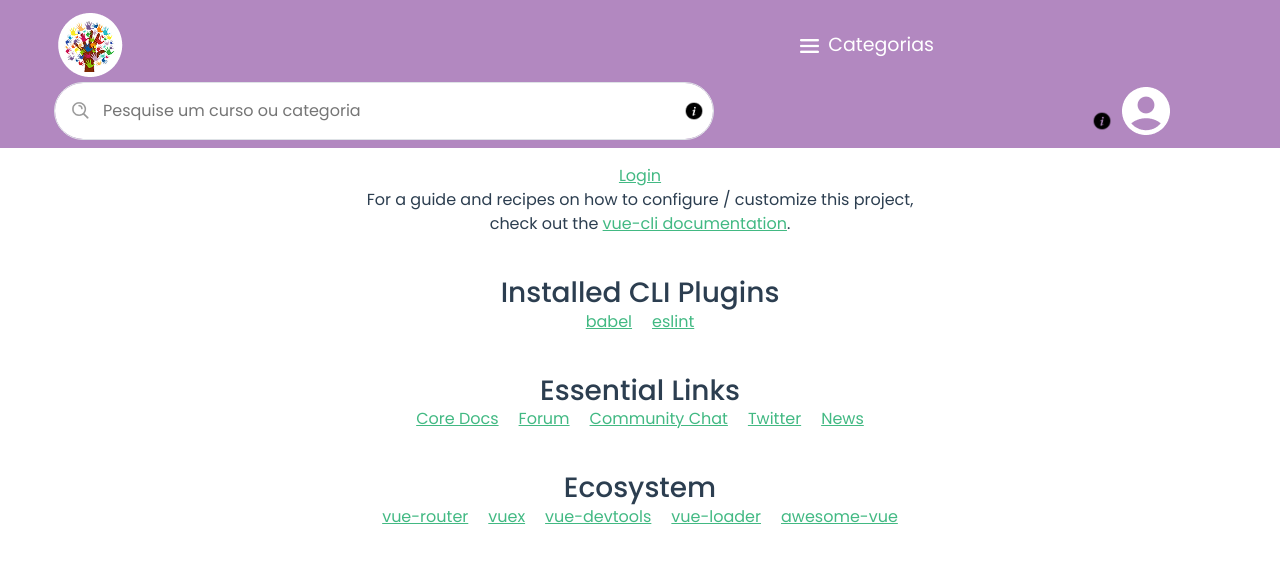
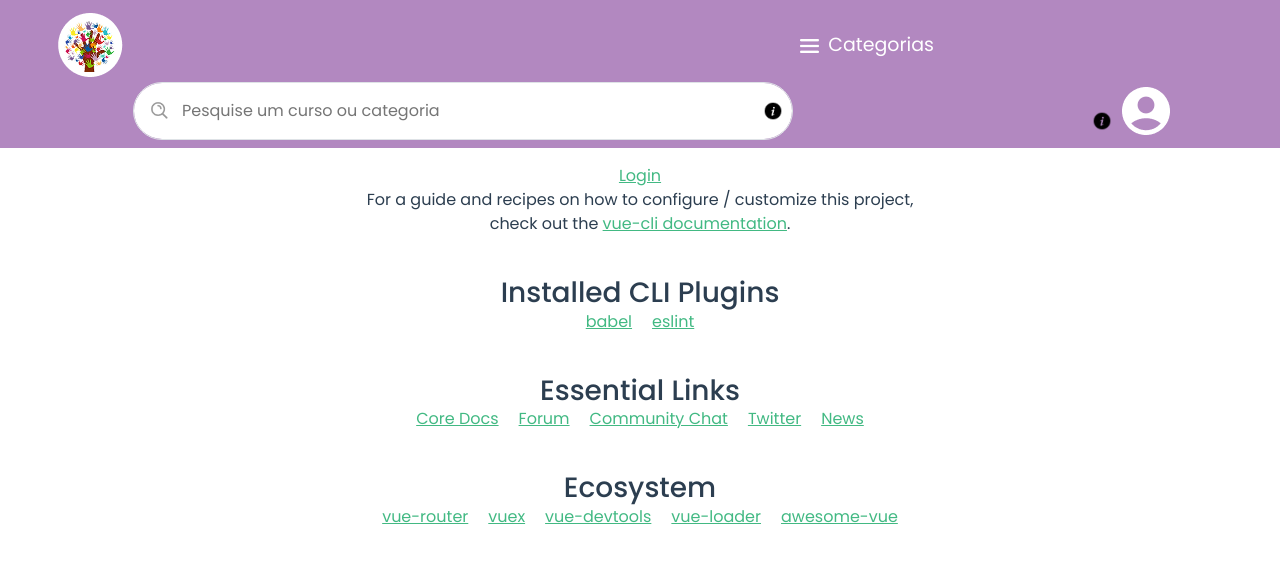
Before and after one commit to chroanz/front-devops, a Vue app: page / in a window 1280 px wide. Shown: the top 562 px of the page. Built offline with nearby package versions, Linux system fonts and the light colour scheme.

Commit message:
feat: ajustes do nav e adição de rota no index

```diff
--- a/src/components/organisms/AppNavbar.vue
+++ b/src/components/organisms/AppNavbar.vue
@@ -80,9 +80,7 @@ export default {
         offcanvasBody.insertBefore(barraDeBusca, offcanvasBody.firstChild);
       }
     } else {
-      if (!navbar.contains(barraDeBusca)) {
-        navbar.insertBefore(barraDeBusca, navbar.children[1]);
-      }
+      navbar.insertBefore(barraDeBusca, navbar.children[2]);
     }
   },
 
@@ -300,6 +298,20 @@ export default {
   }
 
 
+  @media (min-width: 1025px) {
+  .div-barra-de-busca {
+    display: block !important;
+    width: clamp(300px, 100%, 660px);
+    margin: 0 auto;
+  }
+}
+
+@media (max-width: 1024px) {
+  .div-barra-de-busca {
+    width: 100%;
+    margin-bottom: 20px;
+  }
+}
 
 
   @media (max-width: 768px) {
```
